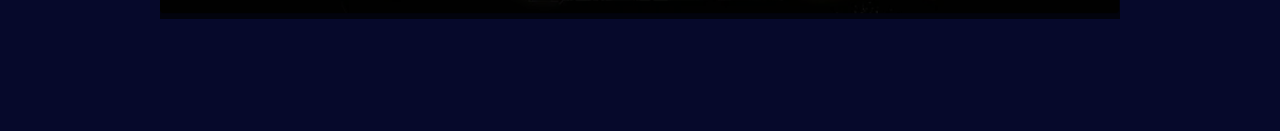
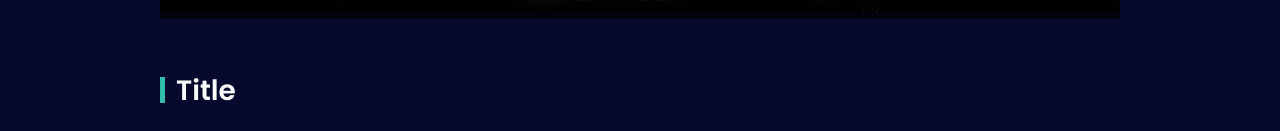
Before and after one commit to CaarlosAndrade/won-gaming-platform, a plain HTML site: page home.html in a window 1280 px wide. Shown: the part 666-797 px from the top of the page. Drawn offline with Linux system fonts and the light colour scheme.

Commit message:
title section template

```diff
--- a/css/style.css
+++ b/css/style.css
@@ -34,7 +34,7 @@ h1{
 }
 
 h2{
-  font-size: 2.6rem;
+  font-size: 2.8rem;
   font-weight: 600;
 }
 
@@ -89,13 +89,23 @@ a:visited{
 
 .container{
   display: flex;
-  justify-content: center;
-  align-items: center;
   width: 75%;
+  flex-direction: column;
 }
 
 .text-pink{
   color: var(--pink);
+}
+
+.title-section::before{
+  content: '';
+  width: .5rem;
+  height: 2.6rem;
+  margin-bottom: -.3rem;
+  margin-right: 1.1rem;
+  background-color: var(--green-dark);
+  display: inline-block;
+
 }
 
 /* ICONS */
--- a/home.html
+++ b/home.html
@@ -75,9 +75,11 @@
                     </div>
 
             </section>
-        </div>
+
+            <h2 class="title-section">Title</h2>
 
 
+        </div>
     </main>
 </body>
 
```
